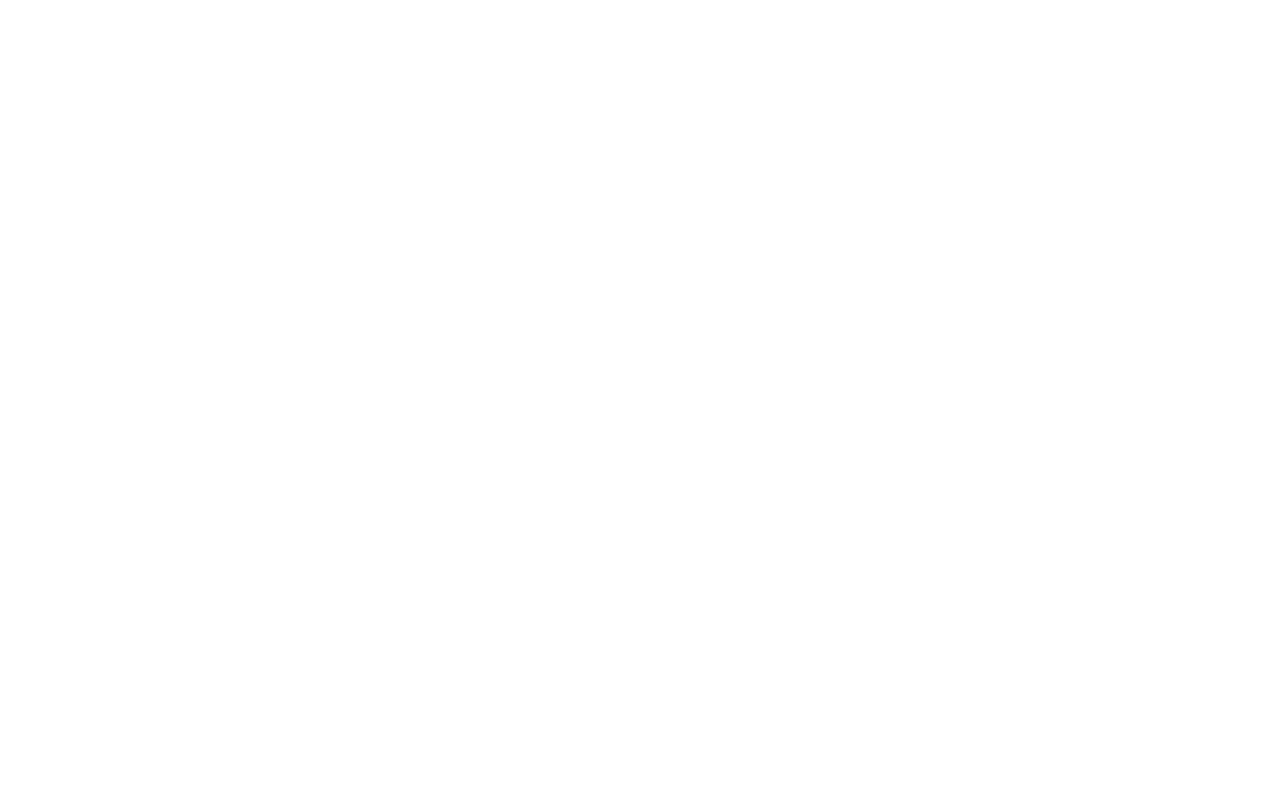
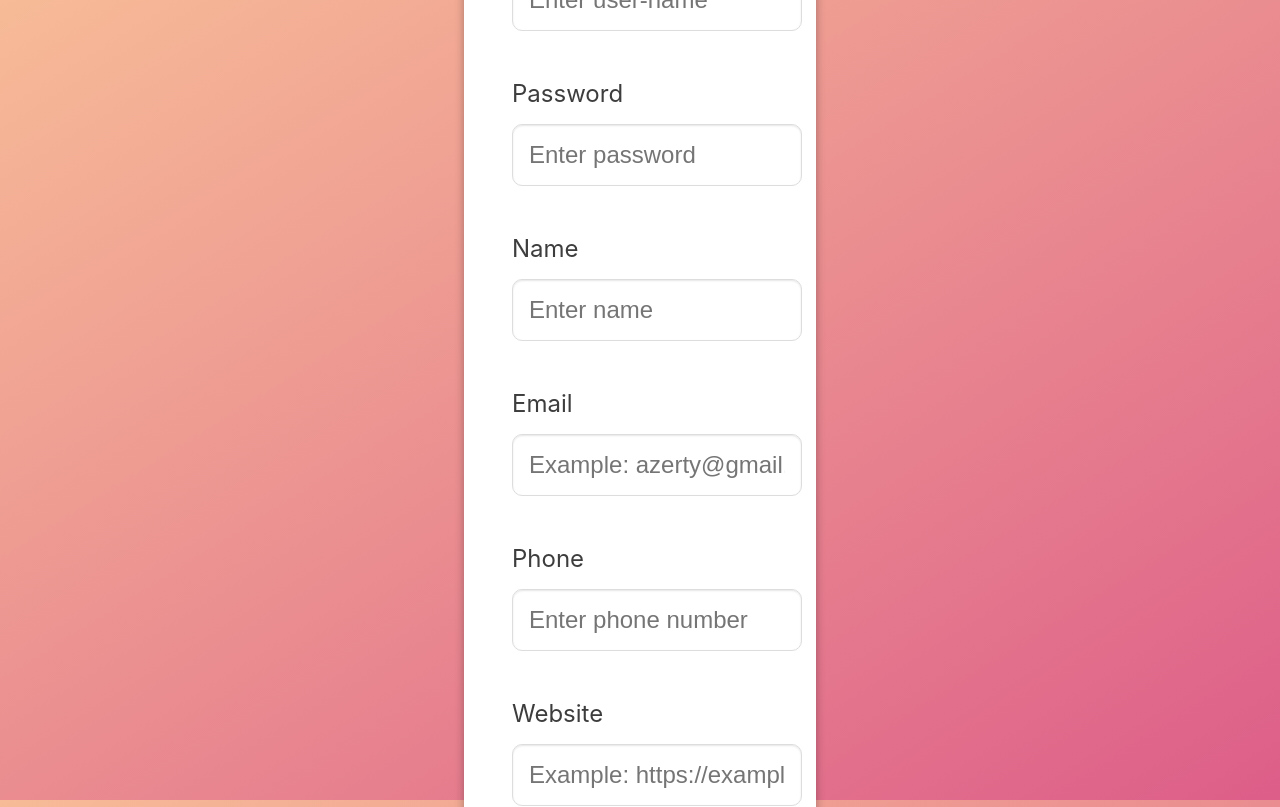
Before and after one commit to obenari/full_stack6, a React (Create React App) app in the folder frontend/: page /register in a window 1280 px wide. Before the commit this address had no page. Shown: the top 807 px of the page. Built offline with nearby package versions, Linux system fonts and the light colour scheme.

Commit message:
Register page design

```diff
--- a/frontend/src/App.js
+++ b/frontend/src/App.js
@@ -1,6 +1,7 @@
 import "./App.css";
 import { BrowserRouter, Routes, Route } from "react-router-dom";
 import Login from "./pages/Login";
+import Register from "./pages/Register"
 import Home from "./pages/Home";
 import Info from "./pages/Info";
 import Albums from "./pages/Albums";
@@ -17,6 +18,7 @@
     <BrowserRouter>
       <Routes>
         <Route path="/login" element={<Login setUser={setUser} />} />
+        <Route path="/register" element={<Register setUser={setUser} />} />
         <Route
           path="/"
           element={
--- a/frontend/src/css/Login.css
+++ b/frontend/src/css/Login.css
@@ -17,6 +17,17 @@
   padding: 3rem;
   background-color: #fff;
   max-width: 400px;
+}
+
+.register-container{
+  display: relative;
+  flex-direction: column;
+  align-items: center;
+  border-radius: 20px;
+  box-shadow: 0 0 10px rgba(0, 0, 0, 0.3);
+  padding: 3rem;
+  background-color: #fff;
+  width: 20%;
 }
 
 .form-group {
--- /dev/null
+++ b/frontend/src/pages/Register.js
@@ -0,0 +1,120 @@
+import React, { useState } from "react";
+import { useNavigate } from "react-router-dom";
+import "../css/Login.css";
+
+export const AuthContext = React.createContext(null);
+
+function Register({ setUser }) {
+  const [userName, setUserName] = useState("");
+  const [password, setPassword] = useState("");
+  const [name, setName] = useState("");
+  const [email, setEmail] = useState("");
+  const [phone, setPhone] = useState("");
+  const [website, setWebsite] = useState("");
+  const [error, setError] = useState("");
+
+  const navigate = useNavigate();
+const handleSubmit = async (event) => {
+   /* event.preventDefault();
+    // let response = await fetch("https://jsonplaceholder.typicode.com/users")
+    let response = await fetch(
+      `http://localhost:3001/validate_user?username=${userName}&password=${password}`
+    ); //http://localhost:3001/users/${user.id}/todos
+    if (response.status === 200) {
+      let userId = await response.json();
+      response = await fetch(`http://localhost:3001/users/${userId}`);
+      let json = await response.json();
+      setUser(json);
+      //console.log(json[0].address.geo.lat.slice(-4));
+
+      window.localStorage.setItem("user", JSON.stringify(json));
+      navigate("/");
+    } else {
+      setError("Your Username or Password wrong!");
+    }*/
+  };
+
+  // handle register logic here
+
+  return (
+    <div className="login-page">
+      <div className="register-container">
+        <h2>Register</h2>
+        <form onSubmit={handleSubmit}>
+          <div className="form-group">
+            <label htmlFor="userName">User Name</label>
+            <input
+              required
+              type="text"
+              id="userName"
+              placeholder="Enter user-name"
+              value={userName}
+              onChange={(e) => setUserName(e.target.value)}
+            />
+          </div>
+          <div className="form-group">
+            <label htmlFor="password">Password</label>
+            <input
+              required
+              type="password"
+              id="password"
+              placeholder="Enter password"
+              value={password}
+              onChange={(e) => setPassword(e.target.value)}
+            />
+          </div>
+          <div className="form-group">
+            <label htmlFor="name">Name</label>
+            <input
+              required
+              type="text"
+              id="name"
+              placeholder="Enter name"
+              value={name}
+              onChange={(e) => setName(e.target.value)}
+            />
+          </div>
+          <div className="form-group">
+            <label htmlFor="email">Email</label>
+            <input
+              required
+              type="text"
+              id="email"
+              placeholder="Example: azerty@gmail.com"
+              value={email}
+              onChange={(e) => setEmail(e.target.value)}
+            />
+          </div>
+          <div className="form-group">
+            <label htmlFor="phone">Phone</label>
+            <input
+              required
+              type="text"
+              id="phone"
+              placeholder="Enter phone number"
+              value={phone}
+              onChange={(e) => setPhone(e.target.value)}
+            />
+          </div>
+          <div className="form-group">
+            <label htmlFor="website">Website</label>
+            <input
+              required
+              type="text"
+              id="website"
+              placeholder="Example: https://example.com"
+              value={website}
+              onChange={(e) => setWebsite(e.target.value)}
+            />
+          </div>
+          {error && <p className="error-message">{error}</p>}
+          <button type="submit" className="login-button">
+            Login
+          </button>
+        </form>
+      </div>
+    </div>
+  );
+}
+
+export default Register;
```
